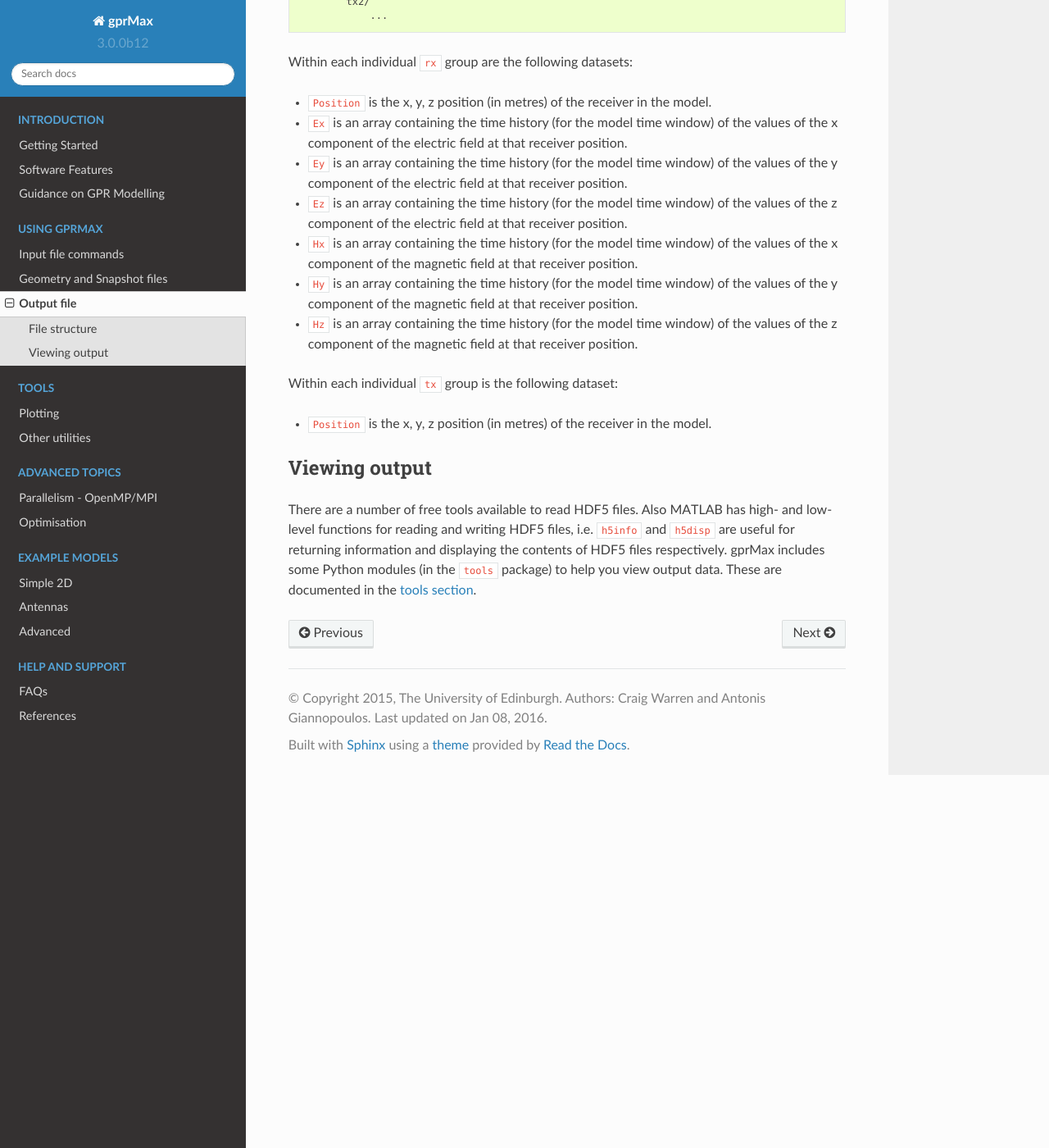
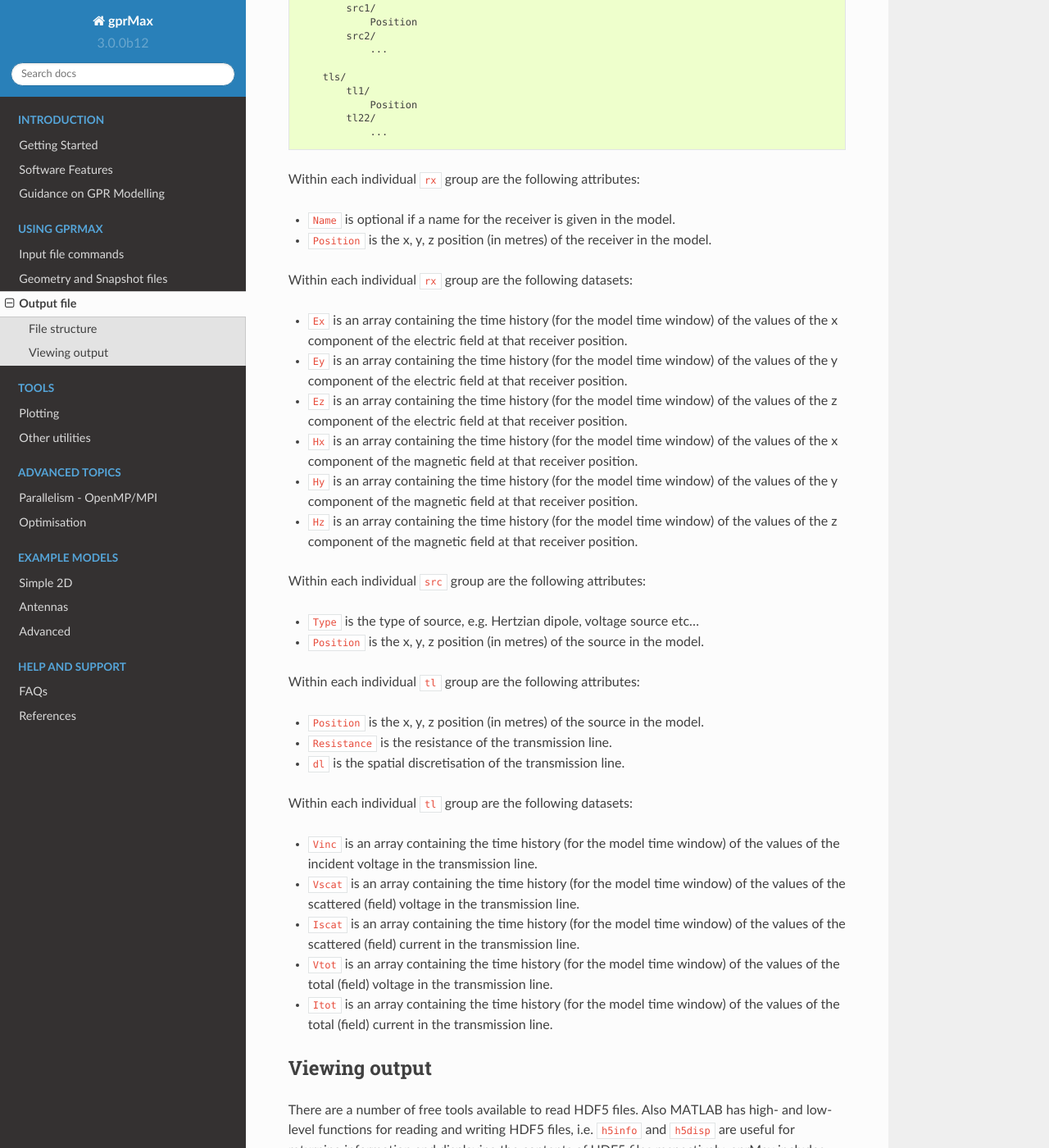
Before and after one commit to gprMax/gprMax, a Sphinx documentation site: the page built from docs/source/output.rst, in a window 1280 px wide and 1400 px high, scrolled down 956 px. Shown: the whole window at 82% size. Built offline with Sphinx 7.4.7 and the Read the Docs theme 2.0.0, drawn with Linux system fonts in a browser that asks for light colours; some of the changed text lies outside the part shown.

Commit message:
Added structure of output file for transmission line.

```diff
--- a/docs/source/output.rst
+++ b/docs/source/output.rst
@@ -14,20 +14,22 @@ The output file has the following HDF5 attributes at the root (``/``):
 
 * ``Title`` is the title of the model
 * ``Iterations`` is the number of iterations for the time window of the model
+* ``nx, ny, nz`` is a tuple containing the number of cells in each direction of the model
 * ``dx, dy, dz`` is a tuple containing the spatial discretisation, i.e. :math:`\Delta x`, :math:`\Delta y`, :math:`\Delta z`
 * ``dt`` is the time step of the model, i.e. :math:`\Delta t`
 * ``srcsteps`` is the spatial increment used to move all sources between model runs.
 * ``rxsteps`` is the spatial increment used to move all receivers between model runs.
-* ``ntx`` is the total number of sources in the model.
+* ``nsrc`` is the total number of sources in the model.
 * ``nrx`` is the total number of receievers in the model.
 
-The output file contains HDF5 groups for sources (``txs``) and receivers (``rxs``). Within each group are further groups that correspond to individual sources, e.g. ``tx1``, ``tx2`` etc..., and receivers, e.g. ``rx1``, ``rx2`` etc...
+The output file contains HDF5 groups for sources (``srcs``), transmission lines (``tls``), and receivers (``rxs``). Within each group are further groups that correspond to individual sources/transmission lines/receivers, e.g. ``src1``, ``src2`` etc...
 
 .. code-block:: none
 
     /
         rxs/
             rx1/
+                Name [optional]
                 Position
                 Ex
                 Ey
@@ -37,15 +39,25 @@ The output file contains HDF5 groups for sources (``txs``) and receivers (``rxs`
                 Hz
             rx2/
                 ...
-        txs/
-            tx1/
+        srcs/
+            src1/
                 Position
-            tx2/
+            src2/
                 ...
+
+        tls/
+            tl1/
+                Position
+            tl22/
+                ...
+
+Within each individual ``rx`` group are the following attributes:
+
+* ``Name`` is optional if a name for the receiver is given in the model.
+* ``Position`` is the x, y, z position (in metres) of the receiver in the model.
 
 Within each individual ``rx`` group are the following datasets:
 
-* ``Position`` is the x, y, z position (in metres) of the receiver in the model.
 * ``Ex`` is an array containing the time history (for the model time window) of the values of the x component of the electric field at that receiver position.
 * ``Ey`` is an array containing the time history (for the model time window) of the values of the y component of the electric field at that receiver position.
 * ``Ez`` is an array containing the time history (for the model time window) of the values of the z component of the electric field at that receiver position.
@@ -53,9 +65,24 @@ Within each individual ``rx`` group are the following datasets:
 * ``Hy`` is an array containing the time history (for the model time window) of the values of the y component of the magnetic field at that receiver position.
 * ``Hz`` is an array containing the time history (for the model time window) of the values of the z component of the magnetic field at that receiver position.
 
-Within each individual ``tx`` group is the following dataset:
+Within each individual ``src`` group are the following attributes:
 
-* ``Position`` is the x, y, z position (in metres) of the receiver in the model.
+* ``Type`` is the type of source, e.g. Hertzian dipole, voltage source etc...
+* ``Position`` is the x, y, z position (in metres) of the source in the model.
+
+Within each individual ``tl`` group are the following attributes:
+
+* ``Position`` is the x, y, z position (in metres) of the source in the model.
+* ``Resistance`` is the resistance of the transmission line.
+* ``dl`` is the spatial discretisation of the transmission line.
+
+Within each individual ``tl`` group are the following datasets:
+
+* ``Vinc`` is an array containing the time history (for the model time window) of the values of the incident voltage in the transmission line.
+* ``Vscat`` is an array containing the time history (for the model time window) of the values of the scattered (field) voltage in the transmission line.
+* ``Iscat`` is an array containing the time history (for the model time window) of the values of the scattered (field) current in the transmission line.
+* ``Vtot`` is an array containing the time history (for the model time window) of the values of the total (field) voltage in the transmission line.
+* ``Itot`` is an array containing the time history (for the model time window) of the values of the total (field) current in the transmission line.
 
 
 Viewing output
```
